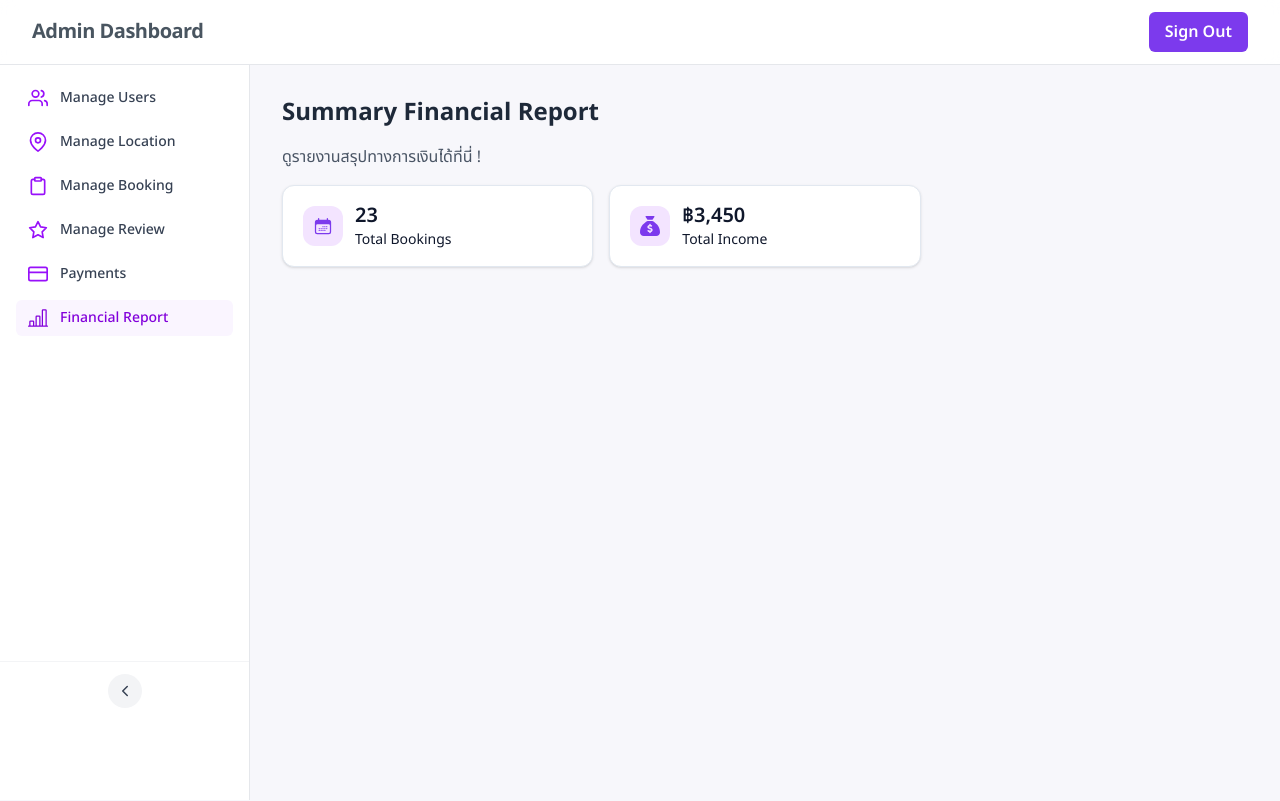
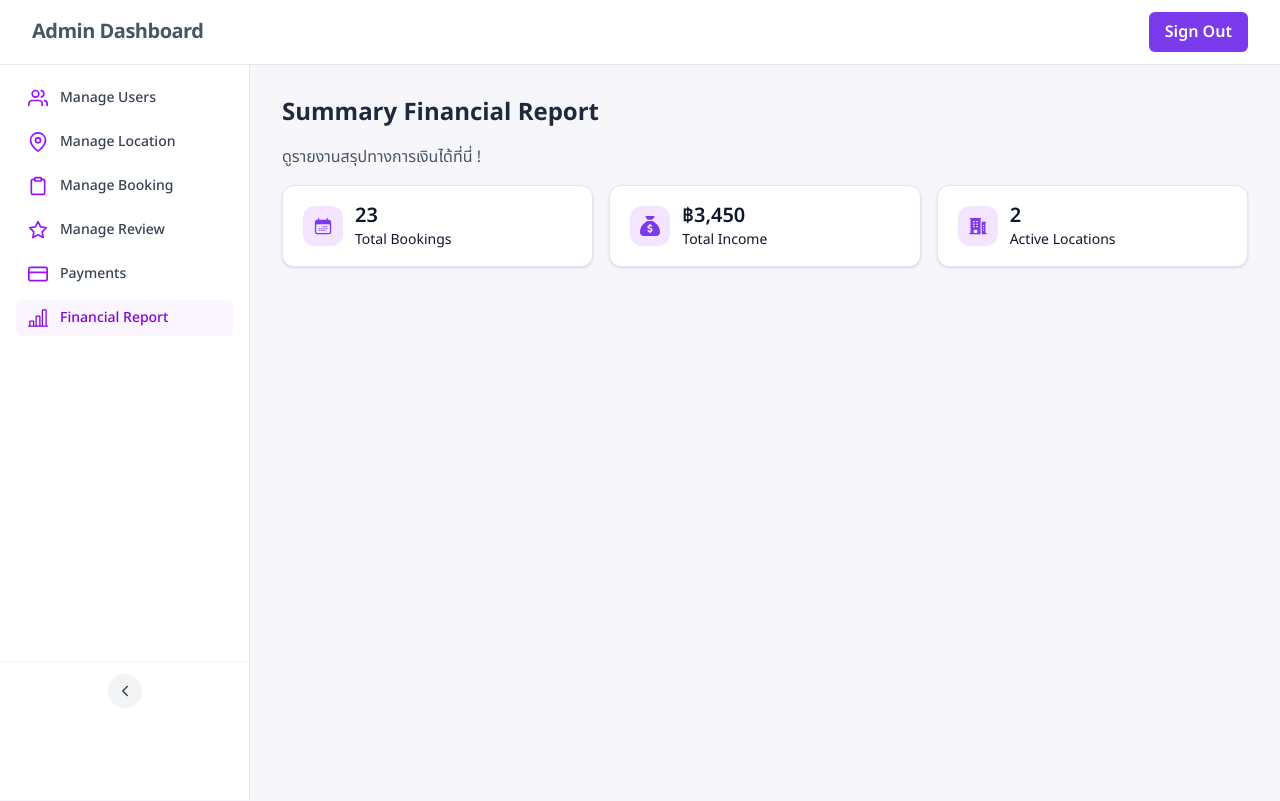
Before and after one commit to suphanatchanlek30/cs261-group6-100001, a Next.js app in the folder frontend/: page /admin/FinancialReport in a window 1280 px wide. Built offline with nearby package versions, Linux system fonts and the light colour scheme; sample sign-in values are in the browser's storage.

Commit message:
feat(fe): add card active locations

```diff
--- a/frontend/components/admin-dashboard/FinancialReport/financialcontent.jsx
+++ b/frontend/components/admin-dashboard/FinancialReport/financialcontent.jsx
@@ -1,11 +1,13 @@
 // components/admin-dashboard/FinancialReport/financialcontent.jsx
 "use client";
 
-import { HiCalendarDays } from "react-icons/hi2";
+import { HiCalendarDays, HiBuildingOffice2 } from "react-icons/hi2";
 import { FaSackDollar } from "react-icons/fa6";
+
 export default function FinancialReportContent() {
     const totalBookings = 23;
     const totalIncome = 3450;
+    const ActiveLocations = 2;
 
     const StatCard = ({ icon, value, label }) => (
         <div className="flex flex-1 min-w-[220px] items-center gap-3 rounded-xl bg-white px-5 py-4 shadow-sm border border-slate-200 hover:shadow-md transition-all">
@@ -31,6 +33,11 @@ export default function FinancialReportContent() {
                 value={`฿${totalIncome.toLocaleString()}`}
                 label="Total Income"
             />
+            <StatCard
+                icon={<HiBuildingOffice2 size={20} />}
+                value={ActiveLocations}
+                label="Active Locations"
+            />
         </section>
     );
 }
```
